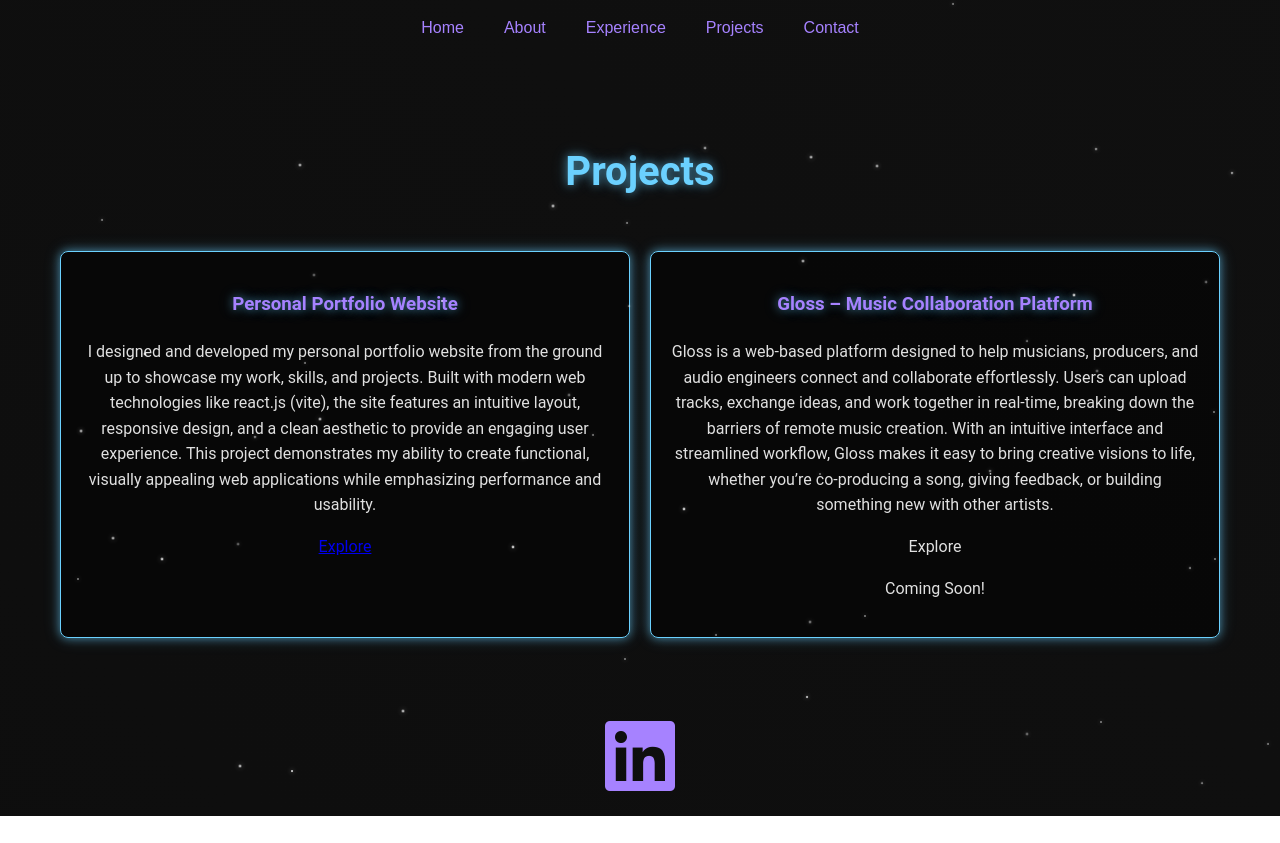
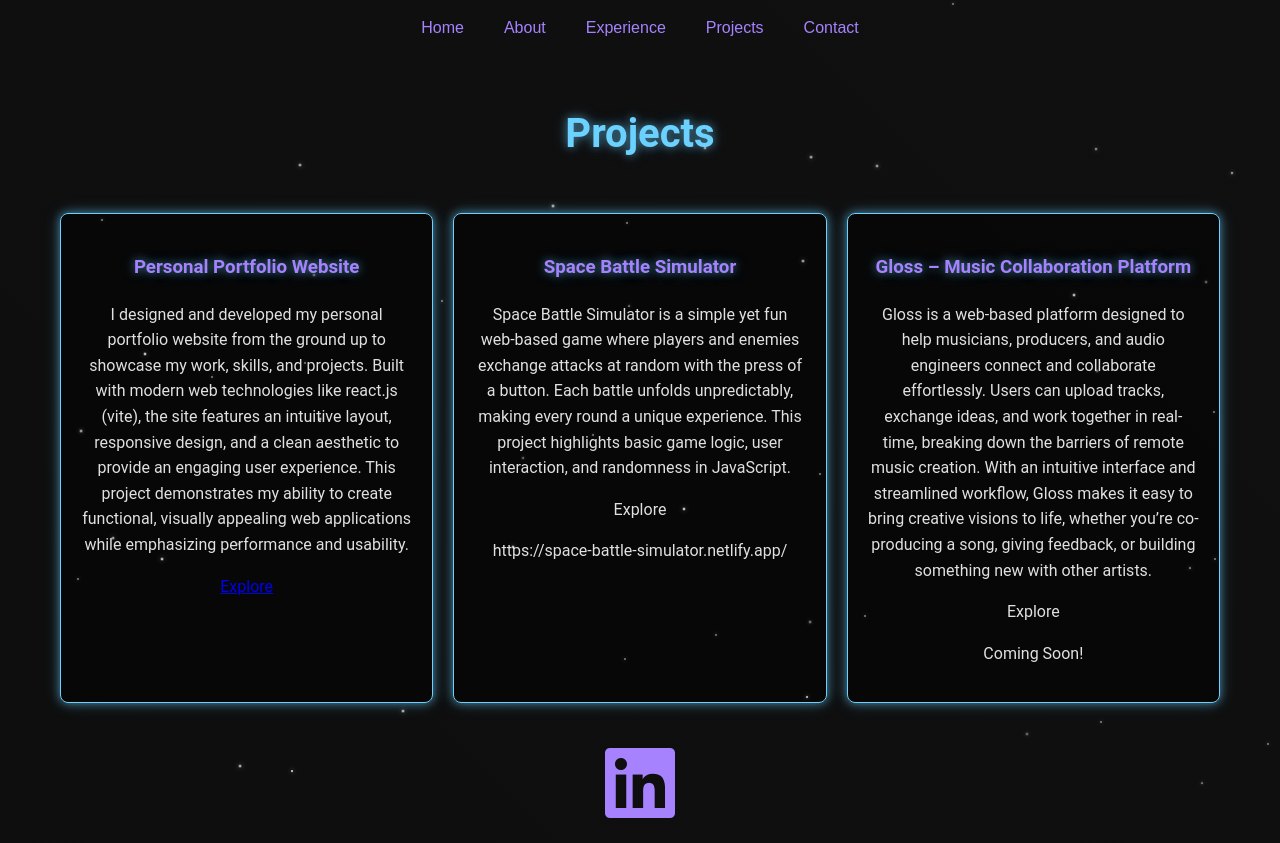
Before and after one commit to nandodecima/portfolio-website, a React (Vite) app: page /projects in a window 1280 px wide. Before the commit the page ends 816 px from the top, so only its background shows below. Built offline with nearby package versions, Linux system fonts and the light colour scheme.

Commit message:
Update Projects.jsx

```diff
--- a/src/components/Projects.jsx
+++ b/src/components/Projects.jsx
@@ -7,6 +7,11 @@ const Projects = () => {
       title: 'Personal Portfolio Website',
       description: 'I designed and developed my personal portfolio website from the ground up to showcase my work, skills, and projects. Built with modern web technologies like react.js (vite), the site features an intuitive layout, responsive design, and a clean aesthetic to provide an engaging user experience. This project demonstrates my ability to create functional, visually appealing web applications while emphasizing performance and usability.',
       link: 'https://nandodecima-portfolio.netlify.app/',
+    },
+    {
+      title: 'Space Battle Simulator',
+      description: 'Space Battle Simulator is a simple yet fun web-based game where players and enemies exchange attacks at random with the press of a button. Each battle unfolds unpredictably, making every round a unique experience. This project highlights basic game logic, user interaction, and randomness in JavaScript.',
+      extra:'https://space-battle-simulator.netlify.app/'
     },
     {
       title: 'Gloss – Music Collaboration Platform',
```
